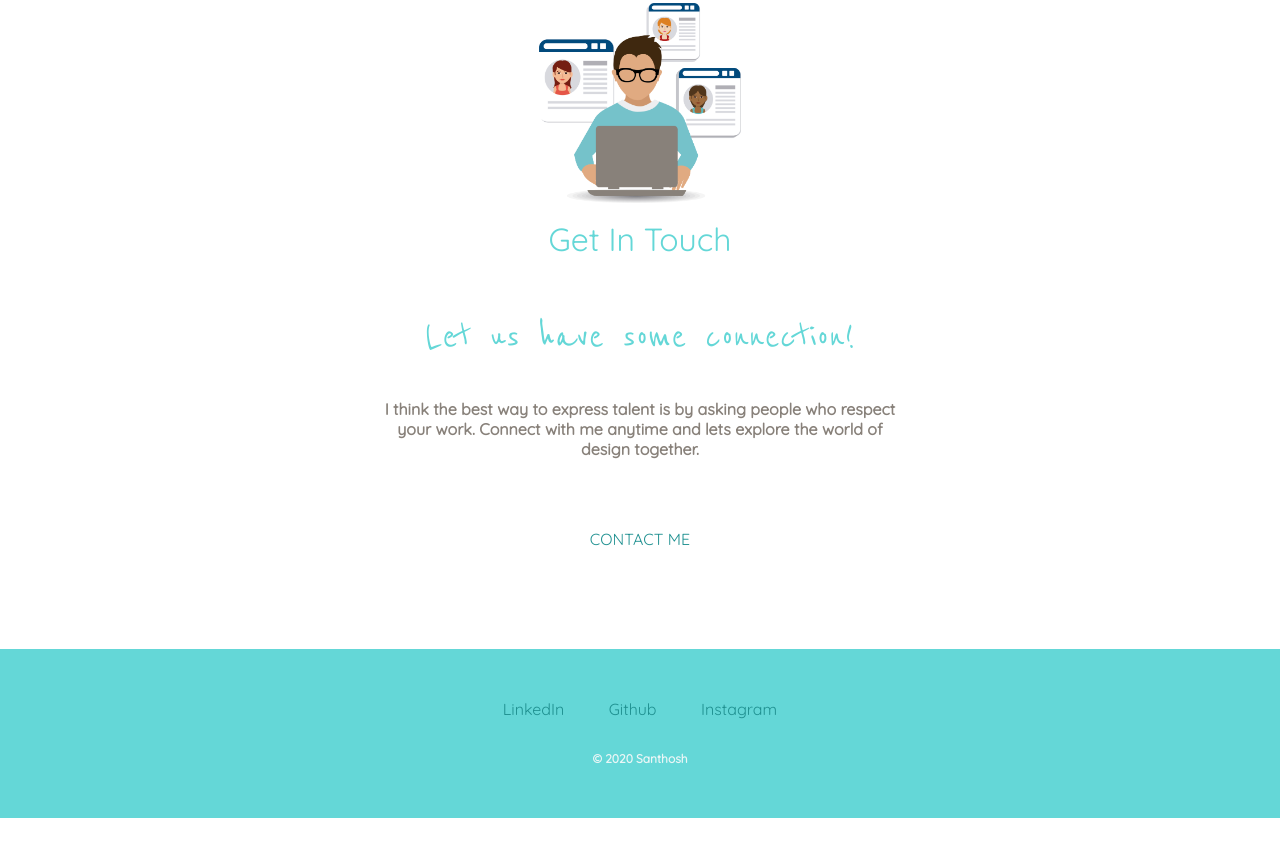
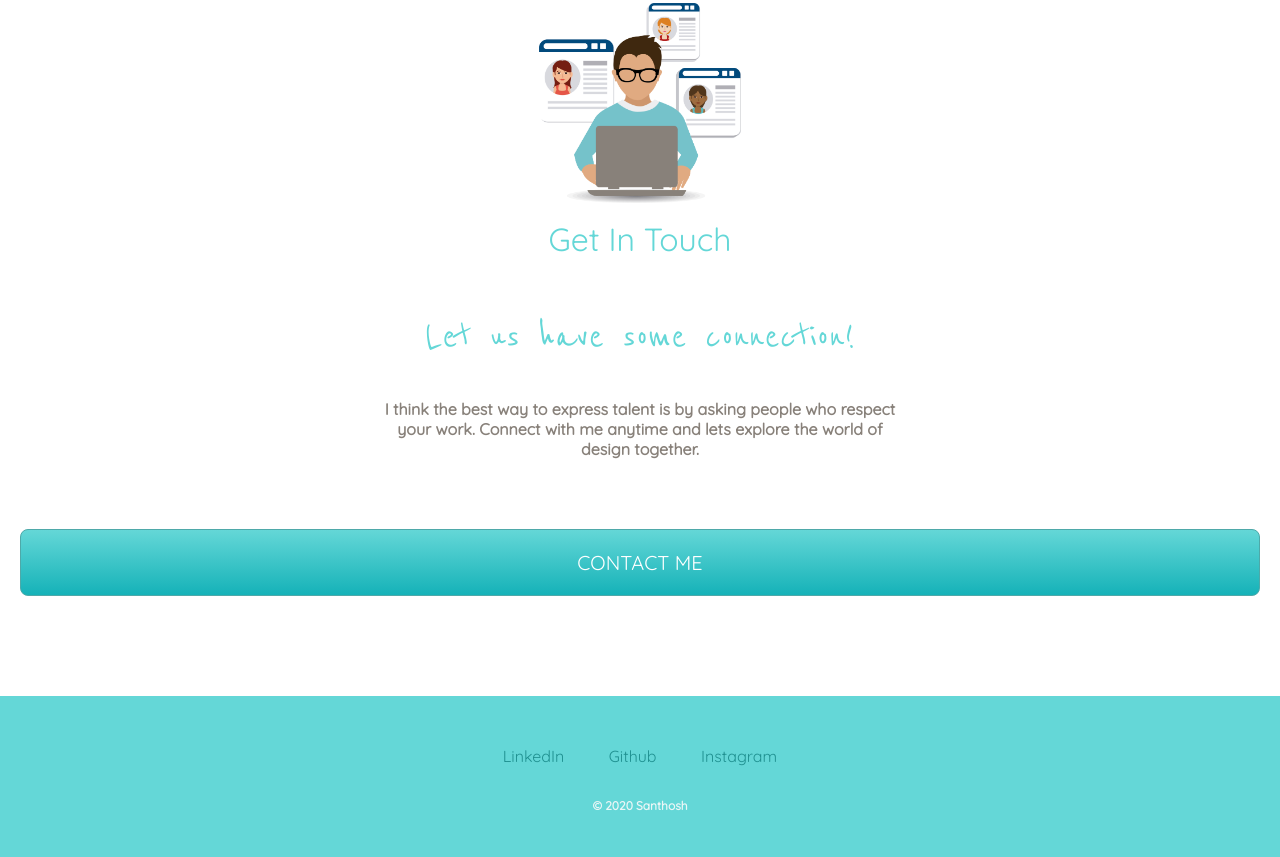
Before and after one commit to san-gitlogin/Portfolio, a plain HTML site: page index.html in a window 1280 px wide. Shown: the part 3520-4377 px from the top of the page. Before the commit the page ends 4338 px from the top, so only its background shows below. Drawn offline with Linux system fonts and the light colour scheme.

Commit message:
Update index.html

```diff
--- a/index.html
+++ b/index.html
@@ -9,6 +9,40 @@
   <link rel="icon" type="image/png" href="images/san_profile.png">
   <title>Santhosh T</title>
 </head>
+<style>
+  .btn {
+   background-color: #64D7D7;
+   background-image: -webkit-linear-gradient(top, #64D7D7, #15B2B8);
+   background-image: -moz-linear-gradient(top, #64D7D7, #15B2B8);
+   background-image: -ms-linear-gradient(top, #64D7D7, #15B2B8);
+   background-image: -o-linear-gradient(top, #64D7D7, #15B2B8);
+   background-image: linear-gradient(to bottom, #64D7D7, #15B2B8);
+   -webkit-border-radius: 8px;
+   -moz-border-radius: 8px;
+   border-radius: 8px;
+   color: #FFFFFF;
+   font-family: 'Quicksand' sans-serif;
+   font-size: 20px;
+   padding: 20px;
+   border: solid #4EA9A9 1px;
+   text-decoration: none;
+   display: block;
+   cursor: pointer;
+}
+.btn:hover {
+   border: solid #FFFFFF 1px;
+   background: #30E3CB;
+   background-image: -webkit-linear-gradient(top, #30E3CB, #2BC4ED);
+   background-image: -moz-linear-gradient(top, #30E3CB, #2BC4ED);
+   background-image: -ms-linear-gradient(top, #30E3CB, #2BC4ED);
+   background-image: -o-linear-gradient(top, #30E3CB, #2BC4ED);
+   background-image: linear-gradient(to bottom, #30E3CB, #2BC4ED);
+   -webkit-border-radius: 8px;
+   -moz-border-radius: 8px;
+   border-radius: 8px;
+   text-decoration: none;
+}
+</style>
 
 <body>
   <div class="top-container">
```
